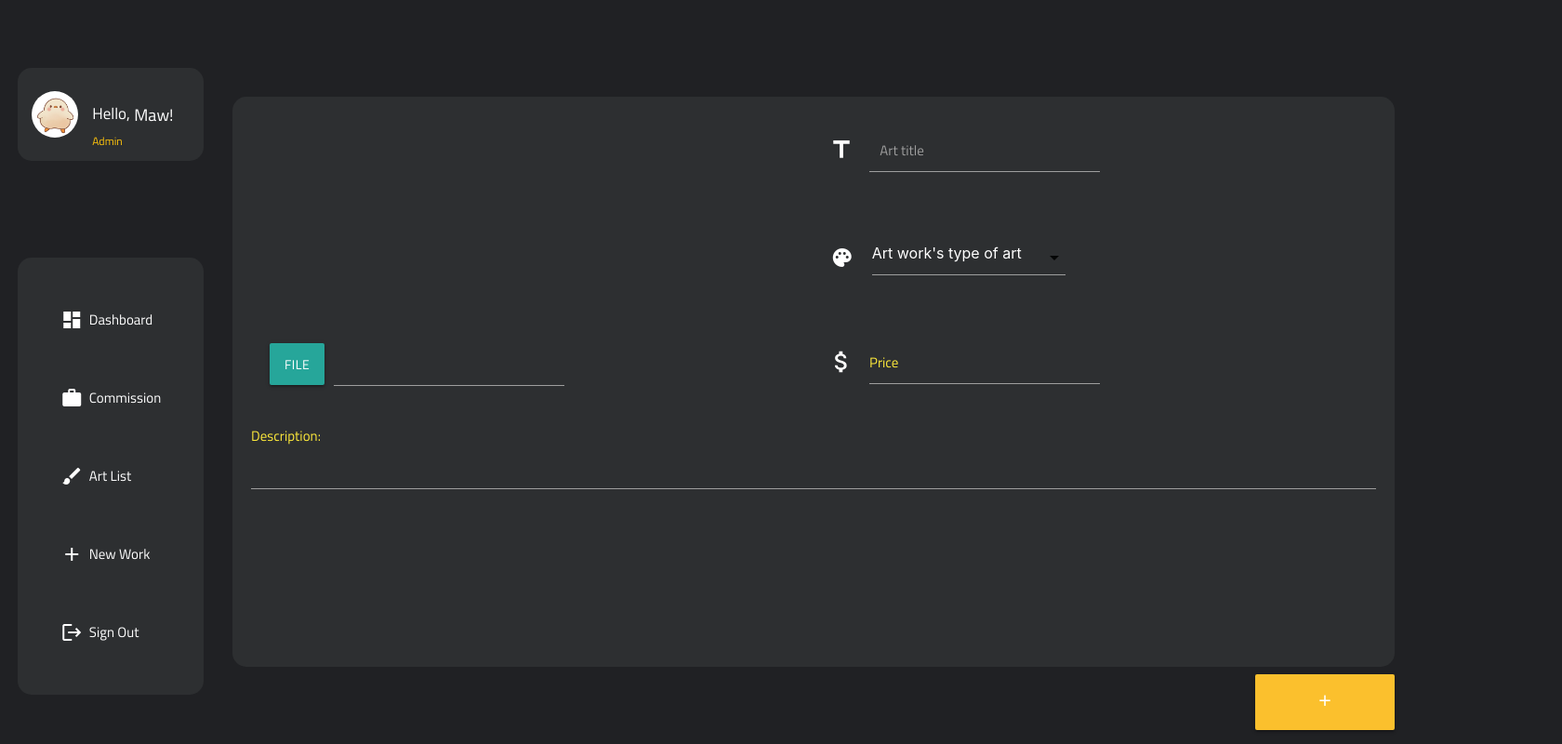
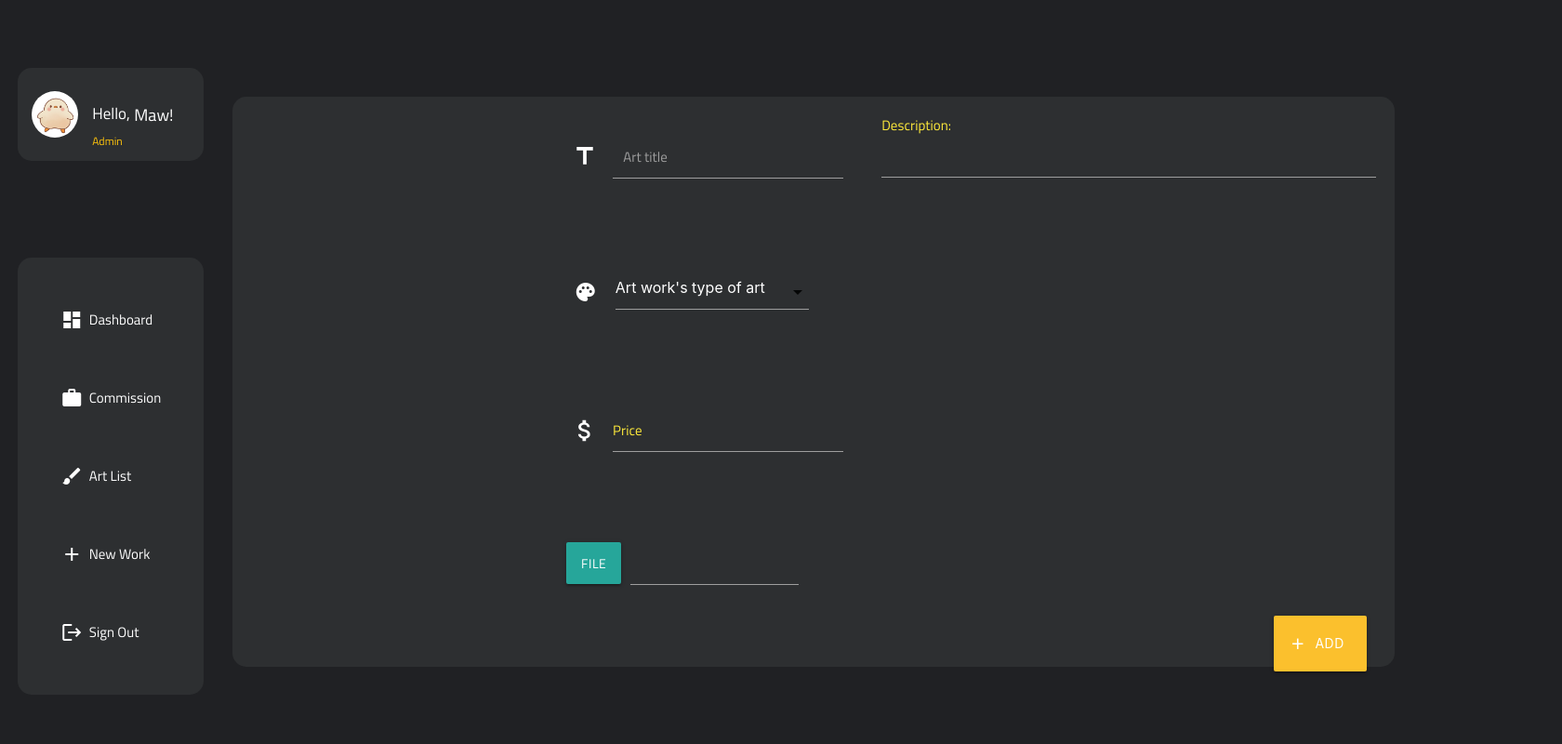
Before and after one commit to Urenj/nimit, a PHP site: page /Admin/addwork.php in a window 1680 px wide. Shown: the whole page at 93% size. Run offline with PHP 8.4, Linux system fonts and the light colour scheme; a user stored in the database is signed in; some libraries are stand-ins or nearby versions.

Commit message:
Update IMIJ 2.0

```diff
--- a/SHAPI/Admin/addwork.php
+++ b/SHAPI/Admin/addwork.php
@@ -1,5 +1,19 @@
 
 
+<?php
+include('assets/config/db.php');
+
+if(isset($_FILES["file"]) && $_FILES["file"]["name"] != '') {
+    $test = explode('.', $_FILES["file"]["name"]);
+    $ext = end($test);
+    $name = rand(100, 999) . '.' . $ext;
+    $location = 'upload/' . $name;
+    move_uploaded_file($_FILES["file"]["tmp_name"], $location);
+    echo '<img src="'.$location.'" style="border-radius:15px;" height="575" width="320" class="img-thumbnail" />';
+}
+
+mysqli_close($con);
+?>
 
 
 <!DOCTYPE html>
@@ -40,13 +54,13 @@
     border-radius: 15px;
     padding: 20px;
     display: grid;
-    grid-template-columns: 1fr 1fr;
-    grid-template-rows: 1fr 1fr 1fr 2.6fr;
+    grid-template-columns: 1.2fr 1.2fr 2fr;
+    grid-template-rows: 1fr 1fr 1fr 1fr;
     grid-template-areas:
-    "img title"
-    "img dropdown"
-    "img price"
-    "desc desc";
+    "img title desc"
+    "img dropdown desc"
+    "img price desc"
+    "img file desc";
     justify-self: center;
     align-self: center;
     gap: 20px;
@@ -58,7 +72,8 @@
     box-sizing: border-box;
     display: flex;
     flex-flow: row wrap;
-    align-items: end;
+    justify-content: center;
+    align-items: start;
     gap: 20px;
 }
 
@@ -77,6 +92,7 @@
     grid-area: title;
     display: flex;
     position: relative;
+    top: 7px;
     left: 5px;
 }
 
@@ -95,6 +111,13 @@
 .description{
     grid-area: desc;
 }
+
+#filefile{
+    grid-area: file;
+    width: 250px;
+
+}
+
 
 .imij{
     max-height: 300px;
@@ -120,8 +143,8 @@ option {
     justify-self: end;
     align-self: end;
     position:relative;
-    right: 150px;
-    bottom: 15px;
+    right: 130px;
+    bottom: 78px;
 }
 
 #upload{
@@ -146,16 +169,6 @@ option {
 
                     <span id="uploaded_image" class="imij"></span>
 
-
-                        <div class="file-field input-field">
-                            <div class="btn">
-                                <span>File</span>
-                                <input type="file" id="file"name="file">
-                            </div>
-                            <div class="file-path-wrapper">
-                                <input class="file-path validate" type="text">
-                            </div>
-                        </div>
 
                      </div>
                                     <!-- Title -->
@@ -191,6 +204,19 @@ option {
                             </div>
                         </div>
 
+                        <!-- File -->
+
+                        <div id="filefile" class="file-field input-field">
+                            <div class="btn">
+                                <span>File</span>
+                                <input type="file" id="file"name="file">
+                            </div>
+                            <div class="file-path-wrapper">
+                                <input class="file-path validate" type="text">
+                            </div>
+                        </div>
+
+
                 <!-- Description -->
                 <div class="description" >
                     <!-- Add input fields for description -->
@@ -199,10 +225,10 @@ option {
                 </div>
             </div>
             <!-- Add Card -->
-            <span class="submit">
+            <span class="submit" style="display: flex; align-items: center;">
                 <input type='hidden' name='client_id'>
-                <button id = "add-btn" type='submit' class='waves-effect waves-light btn yellow darken-2' name='confirm' style="height: 60px; width: 150px;">
-                <i class="material-icons">add</i>
+                <button id = "add-btn" type='submit' class='waves-effect waves-light btn yellow darken-2' name='confirm' style="height: 60px; width: 100px; display: flex; align-items: center;">
+                <i class="material-icons">add</i>&nbsp;&nbsp;Add
                </button>
             </span>
         </form>
@@ -238,7 +264,7 @@ $(document).ready(function(){
   {
    form_data.append("file", document.getElementById('file').files[0]);
    $.ajax({
-    url:"upload.php",
+    url:"",
     method:"POST",
     data: form_data,
     contentType: false,
```
